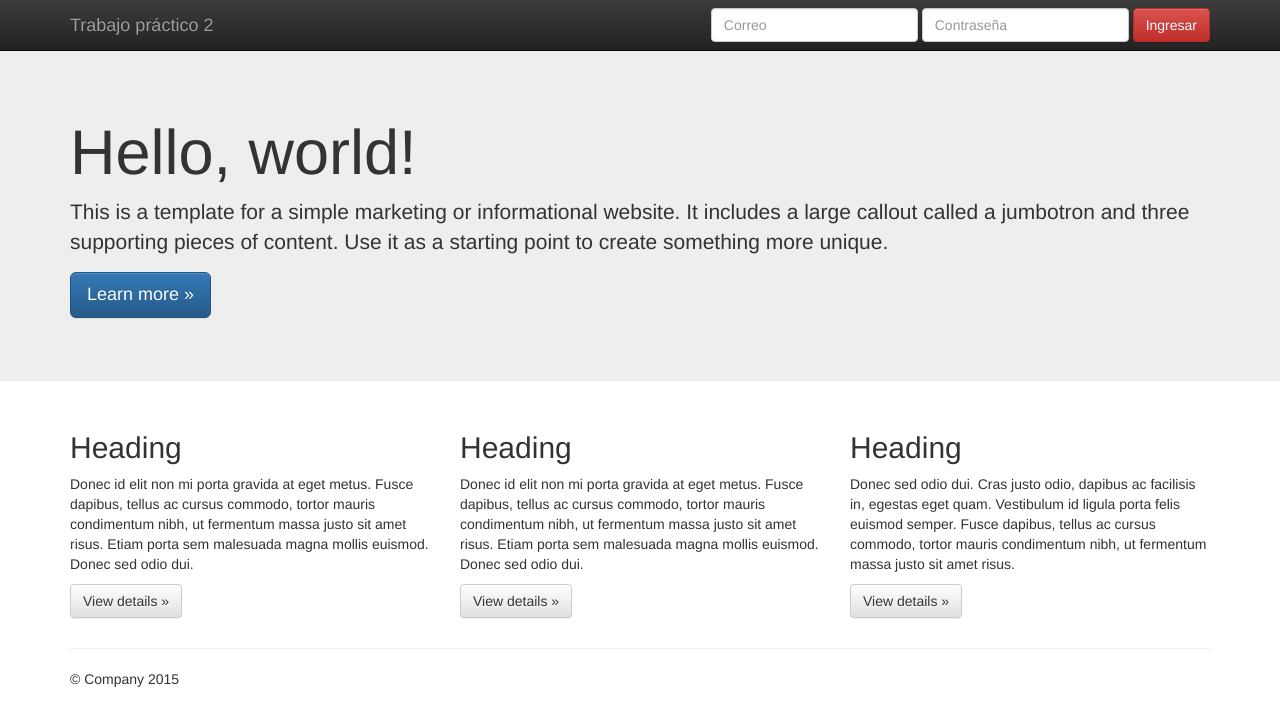
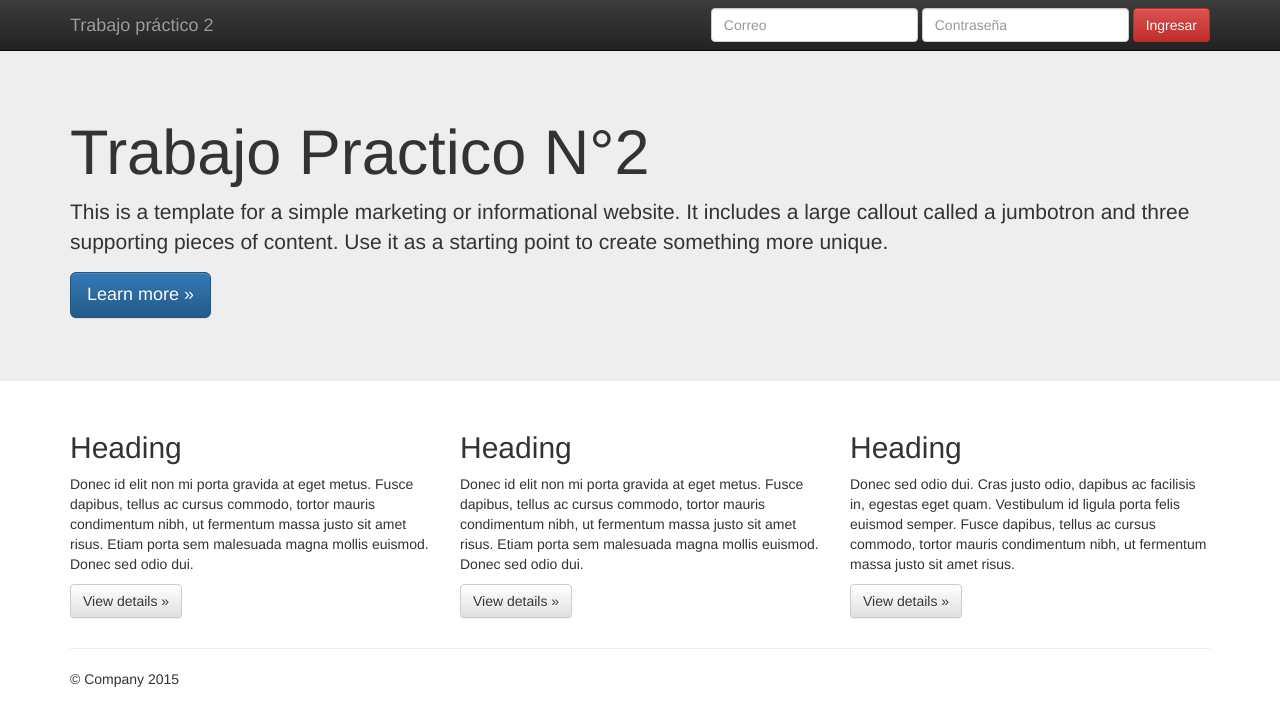
Before and after one commit to g-riquieri/Trabajo2_gabriel_riquieri, a plain HTML site: page index.html in a window 1280 px wide. Drawn offline with nearby package versions, Linux system fonts and the light colour scheme.

Commit message:
Se cambia el título de la página etiqueta title en la sección <head> y en la etiqueta <h1> en la sección jumbotron

```diff
--- a/index.html
+++ b/index.html
@@ -6,7 +6,7 @@
     <head>
         <meta charset="utf-8">
         <meta http-equiv="X-UA-Compatible" content="IE=edge,chrome=1">
-        <title></title>
+        <title>Trabajo Practico N°2</title>
         <meta name="description" content="">
         <meta name="viewport" content="width=device-width, initial-scale=1">
         <link rel="apple-touch-icon" href="apple-touch-icon.png">
@@ -55,7 +55,7 @@
     <!-- Main jumbotron for a primary marketing message or call to action -->
     <div class="jumbotron">
       <div class="container">
-        <h1>Hello, world!</h1>
+        <h1>Trabajo Practico N°2</h1>
         <p>This is a template for a simple marketing or informational website. It includes a large callout called a jumbotron and three supporting pieces of content. Use it as a starting point to create something more unique.</p>
         <p><a class="btn btn-primary btn-lg" href="#" role="button">Learn more &raquo;</a></p>
       </div>
```
